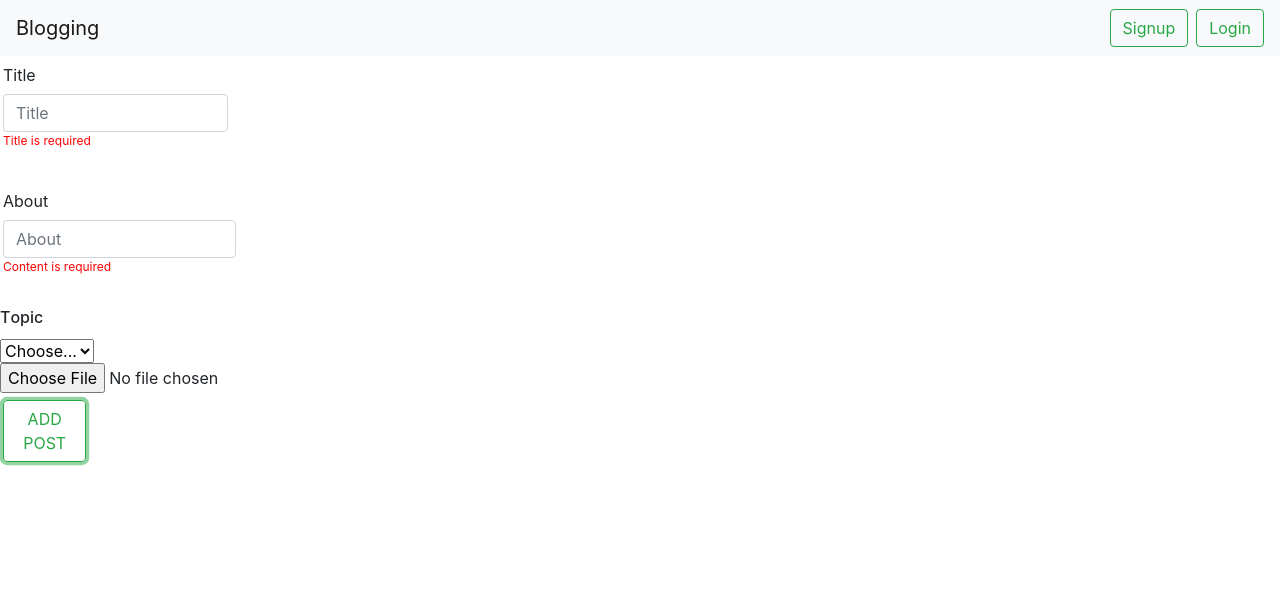
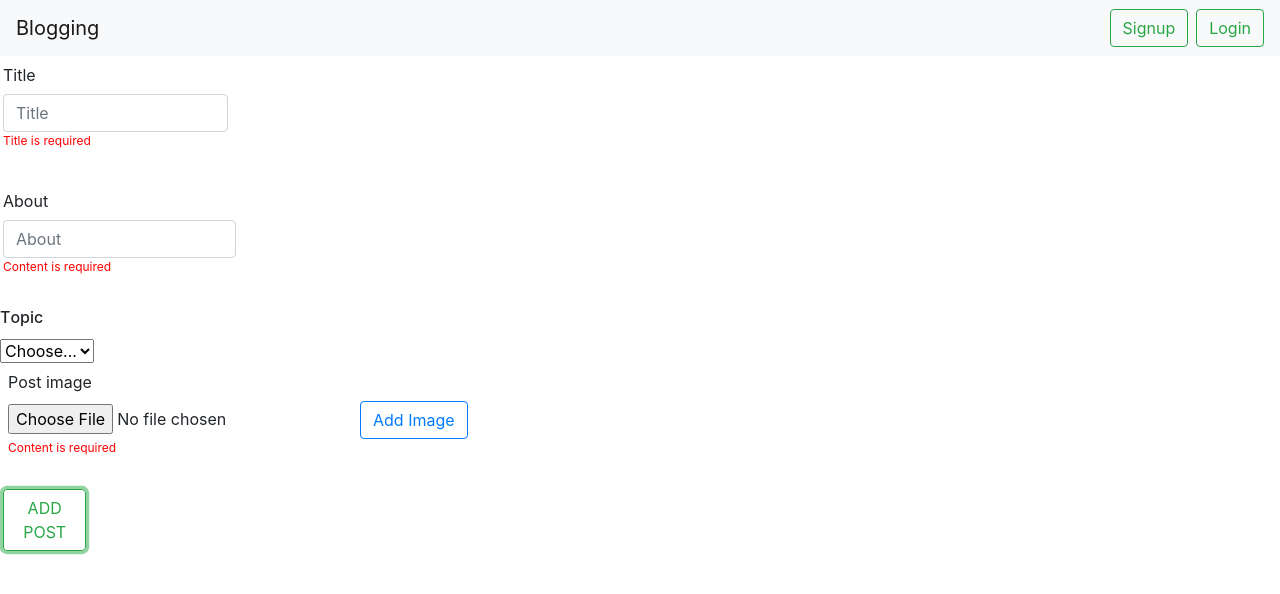
Before and after one commit to lilkhachatryan/BloggingApp, a React (Create React App) app: page /addpost in a window 1280 px wide. Both pictures are taken after a click on the button "ADD POST". Shown: the top 594 px of the page. Built offline with nearby package versions, Linux system fonts and the light colour scheme; no server answers.

Commit message:
removed unnecessary components

```diff
--- a/src/App.js
+++ b/src/App.js
@@ -19,7 +19,6 @@ import Register from "./pages/Auth/Register";
 import AddPost from "./pages/Posts/AddPost";
 import Posts from "./pages/Posts";
 import PostDetails from "./pages/Posts/PostDetails";
-import Pordznakan from "./pages/Posts/Pordznakan"
 
 function App(props) {
   const { isAuthenticated, isVerifying, user } = props;
@@ -49,7 +48,6 @@ function App(props) {
             isVerifying={isVerifying}
         />
         <Route path="/login" component={Login} />
-        <Route exact path="/po" component={Pordznakan} />
         <Route path="/register" component={Register} />
         <Route path="/home" component={Home} />
         <Route exact path="/addpost" component={AddPost} />
--- a/src/pages/Posts/AddPost.jsx
+++ b/src/pages/Posts/AddPost.jsx
@@ -13,30 +13,22 @@ function AddPost(props) {
     //const [state, setState] = useState();
     // const [about, setAbout] = useState('');
 
-    const [imgAsFile, setImgAsFile] = useState(new File([], ''));
-    const [imgAsUrl, setImgAsUrl] = useState({imgUrl:""});
-
-    const { values, errors, handleChange, handleSubmit } = useForm(submit, validatePost, {title:"",about: ""} );
+    // const [imgAsFile, setImgAsFile] = useState(new File([], ''));
+    // const [imgAsUrl, setImgAsUrl] = useState({imgUrl:""});
+    const defaultState = {title:"", about: "", imgAsFile: new File([], '')};
+    const { values, errors, handleChange, handleSubmit } = useForm(submit, validatePost, defaultState);
 
     const { dispatch, history } = props;
     const { user } = props;
 
     async function submit() {
         // await poster({title: values.title, about: values.about, imgAsFile});
-        dispatch(poster({title: values.title, about: values.about, user_id: user.id,created_at: values.created_at, imgAsFile})).then(() => {
-            console.log("endd");
-            console.log("userid",user.id);
-            history.push('/posts');
-
-        });
+        dispatch(poster({title: values.title, about: values.about, user_id: user.id,created_at: values.created_at, imgAsFile: values.imgAsFile}))
+            .then(() => {
+                console.log("endd");
+                history.push('/posts');
+            });
     }
-
-    const handleImgAsFile = (e)=>{
-        if (e.target.files[0]){
-            const image = e.target.files[0];
-            setImgAsFile(image);
-        }
-    };
 
     return (
             <>
@@ -93,12 +85,28 @@ function AddPost(props) {
                         </select>
 
                     <div>
-                    <input accept="image/*"  id="icon-button-file" type="file" name = "file" onChange ={handleImgAsFile} />
-                    <label htmlFor="icon-button-file">
-                    <IconButton color="primary" aria-label="upload picture" component="span">
-                    </IconButton>
-                     </label>
-                     </div>
+                        <Form.Group as={Row} controlId="formGridPassword">
+                            <Form.Label column sm={4} className="ml-sm-2">Post image</Form.Label>
+                            <Col sm={8}>
+                                <input accept="image/*"
+                                       className="ml-sm-2"
+                                       id="icon-button-file"
+                                       type="file"
+                                       name="imgAsFile"
+                                       onChange ={handleChange} />
+                                <Button
+                                    variant="outline-primary"
+                                    className="ml-sm-2"
+                                    size="0.25g"
+                                >Add Image</Button>
+                                {/*<label htmlFor="icon-button-file">*/}
+                                {/*    <IconButton color="primary" aria-label="upload picture" component="span">*/}
+                                {/*    </IconButton>*/}
+                                {/*</label>*/}
+                                {errors.about && <p className="ml-sm-2 error">{errors.about}</p>}
+                            </Col>
+                        </Form.Group>
+                    </div>
 
 
                     <Form.Row>
--- a/src/pages/Posts/Pordznakan.jsx
+++ /dev/null
@@ -1,65 +0,0 @@
-import { storage } from "../../../src/config/firebase";
-import React, { useState }from 'react';
-import { Button, Form, Col, Row } from "react-bootstrap";
-import IconButton from '@material-ui/core/IconButton';
-
-
-
-function Pordznakan() {
-    const [imgAsFile, setImgAsFile] = useState(new File([], ''));
-    const [imgAsUrl,setImgAsUrl] = useState({imgUrl:""});
-
-    const handleImgAsFile = (e)=>{
-        if(e.target.files[0]){
-            const image = e.target.files[0];
-            console.log(image, "image");
-            setImgAsFile(image);
-        }
-        console.log(imgAsFile,"imgAsFile");
-
-    };
-    const handleFireUpload = e =>{
-        e.preventDefault();
-        console.log("start of upload");
-    };
-    const handleSubmit = () => {
-        uploadFile();
-    };
-
-    const uploadFile = () => {
-        if(imgAsFile === '') {
-            console.error(`not an image, the image file is a ${typeof(imgAsFile)}`)
-        }
-        const uploadTask = storage.ref(`/images/${imgAsFile.name}`).put(imgAsFile);
-        uploadTask.on('state_changed',
-        (snapShot) => {
-            //takes a snap shot of the process as it is happening
-            console.log(snapShot)
-        }, (err) => {
-            //catches the errors
-            console.log(err)
-        }, () => {
-            // gets the functions from storage refences the image storage in firebase by the children
-            // gets the download url then sets the image from firebase as the value for the imgUrl key:
-            storage.ref('images').child(imgAsFile.name).getDownloadURL()
-            .then(fireBaseUrl => {
-                setImgAsUrl(prevObject => ({...prevObject, imgUrl: fireBaseUrl}))
-            })
-        })
-    };
-
-        return (
-            <>
-        <form onSubmit = {handleFireUpload}>
-        <input accept="image/*"  id="icon-button-file" type="file" name = "file" onChange ={handleImgAsFile} />
-        <label htmlFor="icon-button-file">
-        <IconButton color="primary" aria-label="upload picture" component="span">
-        </IconButton>
-        </label>
-        <Button onClick = {handleSubmit}>Add File</Button>
-        </form>
-        <img src = {imgAsUrl.imgUrl}/>
-        </>
-    )
-}
-export default Pordznakan;
--- a/src/pages/Posts/actions.js
+++ b/src/pages/Posts/actions.js
@@ -68,10 +68,14 @@ export const poster = ({title, about,user_id,created_at, imgAsFile}) => {
     if(imgAsFile === '') {
         console.error(`not an image, the image file is a ${typeof(imgAsFile)}`)
     }
+    const userRef = myFirebase.firestore()
+        .collection('users')
+        .doc(user_id);
+    console.log("imgAsFile", imgAsFile);
     const post = {
         title: title,
         content: about,
-        user_id: 'users/' + user_id,
+        user_id: userRef,
         created_at: (new Date()).toDateString()
     };
     return function(dispatch, getState, {storage}) {
--- a/src/pages/Posts/validatePost.js
+++ b/src/pages/Posts/validatePost.js
@@ -12,5 +12,10 @@ export default function validatePost(values) {
             errors.about = 'Content is required';
         }
     }
+    if (values.hasOwnProperty('imgAsFile')) {
+        if (validator.isEmpty(values.imgAsFile.name)) {
+            errors.imgAsFile = 'Image is required';
+        }
+    }
     return errors;
 }
--- a/src/utils/useForm.js
+++ b/src/utils/useForm.js
@@ -5,7 +5,10 @@ const useForm = (callback, validate, defaultState) => {
     const [isSubmitting, setIsSubmitting] = useState(false);
 
     const handleChange = event => {
-        const { name, value } = event.target;
+        let { name, value } = event.target;
+        if (event.target.files[0]){
+            value = event.target.files[0];
+        }
         setValues({
             ...values,
             [name]: value}
```
